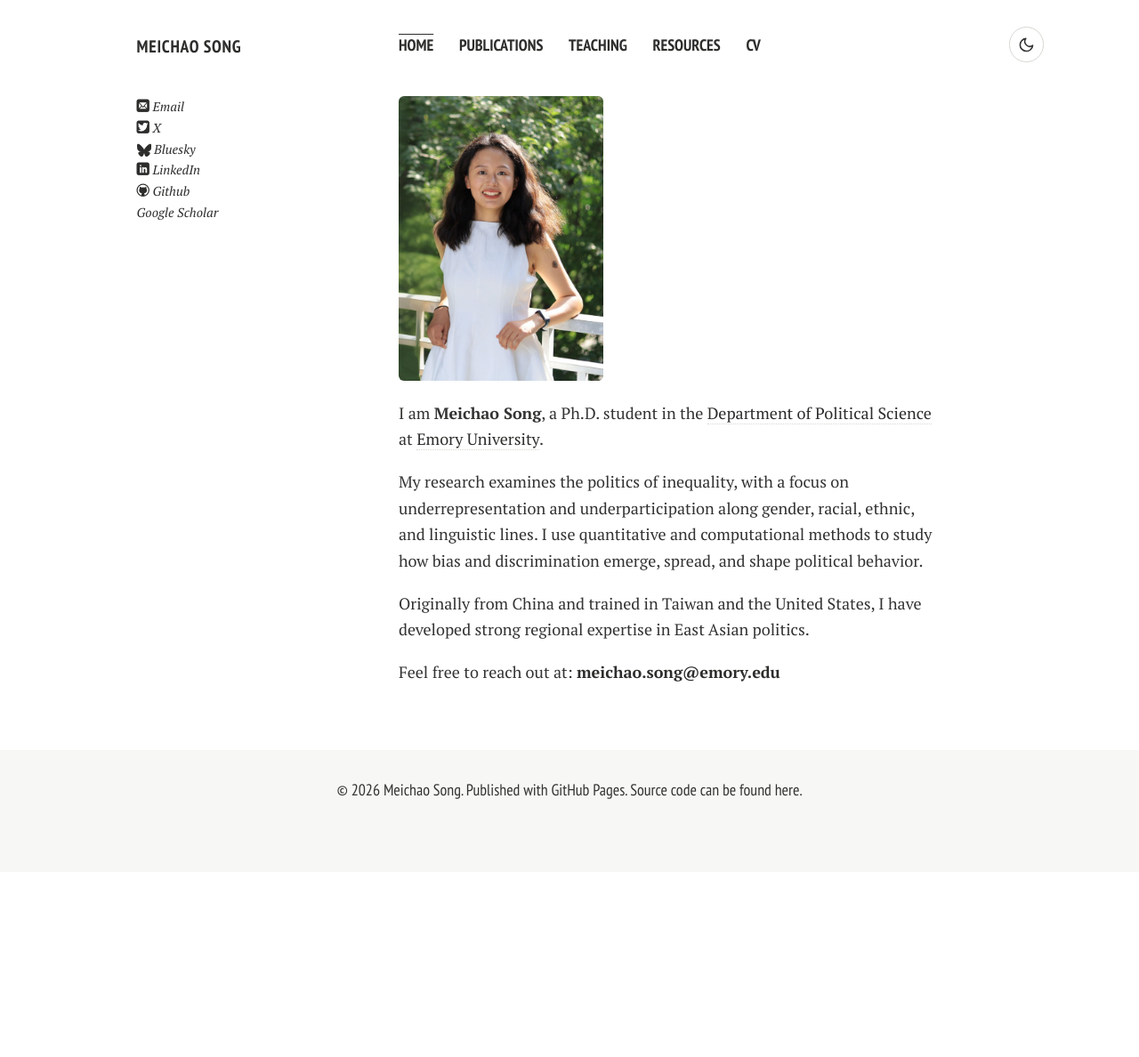
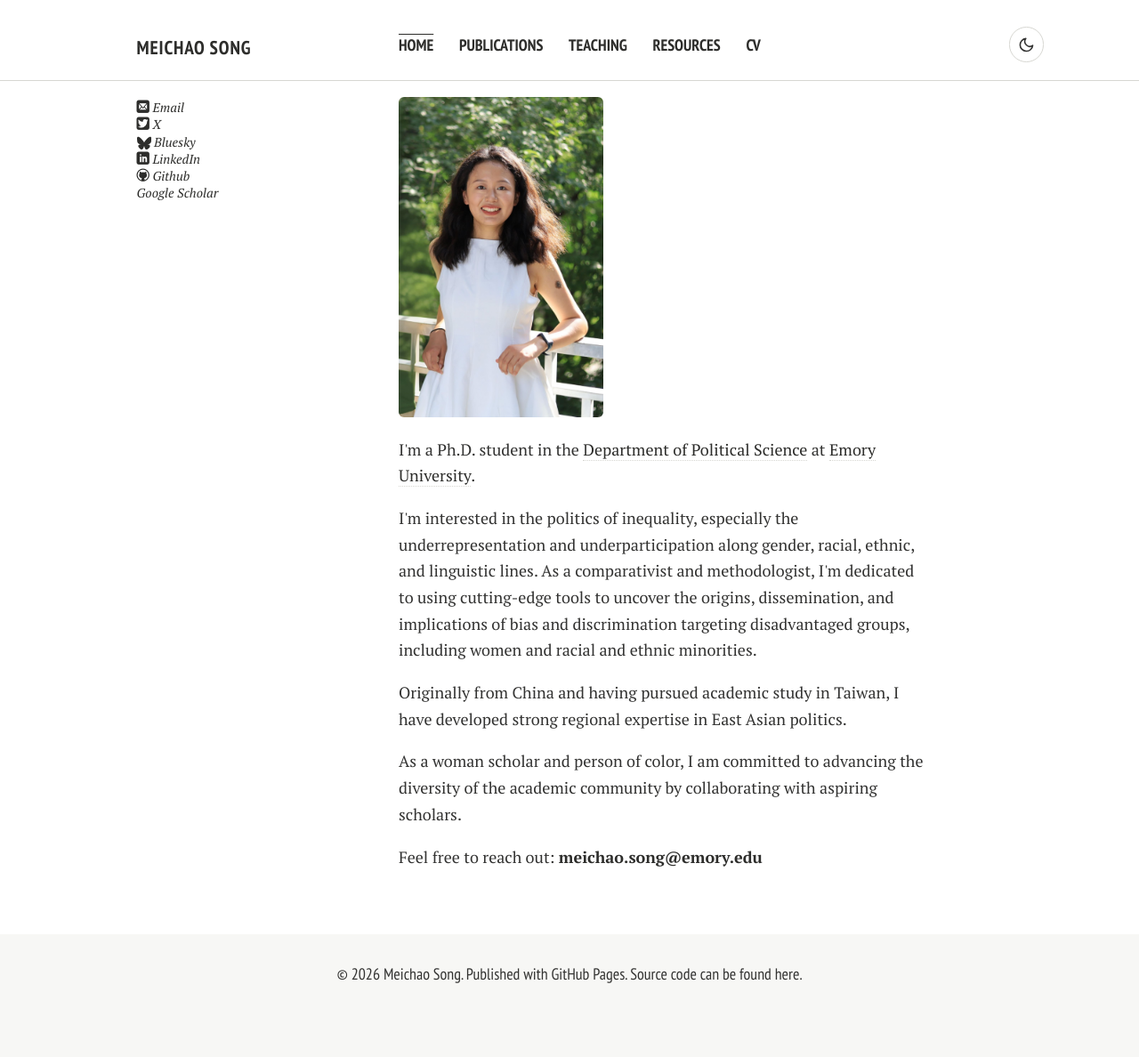
Before and after one commit to MeichaoPoliSci/MeichaoCV202606, a Jekyll site: the page built from index.md, in a window 1280 px wide. Shown: the whole page at 89% size. Built offline with Jekyll 4.4.1, drawn with Linux system fonts in a browser that asks for light colours; nearby versions of some CDN libraries; comment, search, counter and statistics services are not loaded; a style sheet for code colours, icons or effects is not loaded; before the commit the page ends 980 px from its top, so only the background shows below that.

Commit message:
Polish homepage layout grid

```diff
--- a/_includes/head.html
+++ b/_includes/head.html
@@ -58,8 +58,8 @@
 <link rel="stylesheet" href="https://cdnjs.cloudflare.com/ajax/libs/academicons/1.8.6/css/academicons.min.css" integrity="sha256-uFVgMKfistnJAfoCUQigIl+JfUaP47GrRKjf6CTPVmw=" crossorigin="anonymous" />
 
 <!-- For all browsers -->
-<link rel="stylesheet" href="{{ "/assets/css/main.css" | relative_url }}?v=20260617-home-layout">
-<link rel="stylesheet" href="{{ "/assets/css/theme-toggle.css" | relative_url }}?v=20260617-home-layout">
+<link rel="stylesheet" href="{{ "/assets/css/main.css" | relative_url }}?v=20260617-home-grid">
+<link rel="stylesheet" href="{{ "/assets/css/theme-toggle.css" | relative_url }}?v=20260617-home-grid">
 
 <!--[if (lt IE 9) & (!IEMobile)]>
 <link rel="stylesheet" href="{{ "/assets/css/ie.css" | relative_url }}">
--- a/assets/css/theme-toggle.css
+++ b/assets/css/theme-toggle.css
@@ -79,6 +79,7 @@ footer a {
 
 .navigation-wrapper {
   position: relative;
+  border-bottom: 1px solid var(--theme-border);
   color: var(--theme-text);
 }
 
@@ -87,7 +88,7 @@ footer a {
 }
 
 .site-name a {
-  font-size: 1.08rem;
+  font-size: 1.18rem;
   font-weight: 700;
   letter-spacing: 0.04em;
   text-transform: uppercase;
@@ -212,6 +213,10 @@ select:focus {
   color: var(--theme-muted);
 }
 
+.article-author-top p {
+  margin-bottom: 0.95rem;
+}
+
 .footer-wrap {
   background-color: var(--theme-surface);
 }
@@ -255,7 +260,9 @@ html[data-theme="dark"] .footer-wrap {
 .profile-photo {
   display: block;
   width: 230px;
-  height: 320px;
+  height: 100%;
+  max-height: 520px;
+  min-height: 360px;
   margin: 0;
   border-radius: 6px;
   object-fit: cover;
@@ -266,7 +273,7 @@ html[data-theme="dark"] .footer-wrap {
     display: grid;
     grid-template-columns: minmax(0, 600px) 230px;
     column-gap: 48px;
-    align-items: start;
+    align-items: stretch;
   }
 
   #main:has(.home-profile) article {
@@ -276,8 +283,11 @@ html[data-theme="dark"] .footer-wrap {
 
   #main:has(.home-profile) .article-author-top {
     width: 10%;
-    margin-left: 8%;
+    margin-left: 12%;
     margin-right: 4%;
+    padding-right: 2%;
+    border-right: 1px solid var(--theme-border);
+    box-sizing: border-box;
   }
 }
 
@@ -304,7 +314,7 @@ html[data-theme="dark"] .footer-wrap {
     align-items: center;
     min-width: 0;
     min-height: 2.2rem;
-    font-size: 1rem;
+    font-size: 1.08rem;
     line-height: 1.1;
   }
 
@@ -422,6 +432,8 @@ html[data-theme="dark"] .footer-wrap {
   .profile-photo {
     width: min(72vw, 230px);
     height: auto;
+    min-height: 0;
+    max-height: none;
     aspect-ratio: 3 / 4;
   }
 }
--- a/index.md
+++ b/index.md
@@ -4,13 +4,15 @@ layout: page
 
 <div class="home-profile">
   <div class="bio-text">
-    <p>I am <strong>Meichao Song</strong>, a Ph.D. student in the <a href="https://polisci.emory.edu/">Department of Political Science</a> at <a href="https://www.emory.edu/">Emory University</a>.</p>
+    <p>I'm a Ph.D. student in the <a href="https://polisci.emory.edu/">Department of Political Science</a> at <a href="https://www.emory.edu/">Emory University</a>.</p>
 
-    <p>My research examines the politics of inequality, with a focus on underrepresentation and underparticipation along gender, racial, ethnic, and linguistic lines. I use quantitative and computational methods to study how bias and discrimination emerge, spread, and shape political behavior.</p>
+    <p>I'm interested in the politics of inequality, especially the underrepresentation and underparticipation along gender, racial, ethnic, and linguistic lines. As a comparativist and methodologist, I'm dedicated to using cutting-edge tools to uncover the origins, dissemination, and implications of bias and discrimination targeting disadvantaged groups, including women and racial and ethnic minorities.</p>
 
-    <p>Originally from China and trained in Taiwan and the United States, I have developed strong regional expertise in East Asian politics.</p>
+    <p>Originally from China and having pursued academic study in Taiwan, I have developed strong regional expertise in East Asian politics.</p>
 
-    <p>Feel free to reach out at: <strong><a href="mailto:meichao.song@emory.edu">meichao.song@emory.edu</a></strong></p>
+    <p>As a woman scholar and person of color, I am committed to advancing the diversity of the academic community by collaborating with aspiring scholars.</p>
+
+    <p>Feel free to reach out: <strong><a href="mailto:meichao.song@emory.edu">meichao.song@emory.edu</a></strong></p>
   </div>
 
   <img src="{{ "/meichaosong.jpg" | relative_url }}" class="profile-photo" alt="Meichao Song">
```
